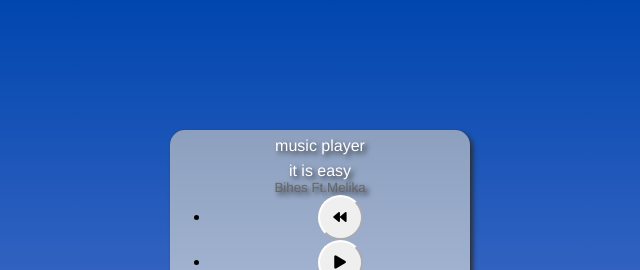
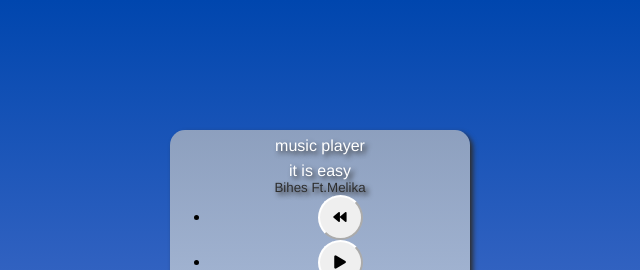
Before and after one commit to MHasanH1/Mehdi-Khamideh-40131873, a plain HTML site: page index.html in a window 1280 px wide. In both pictures the pointer is over the element "Bihes Ft.Melika". Shown: the top 270 px of the page, 430-1070 px from the left. Drawn offline with Linux system fonts and the light colour scheme.

Commit message:
singer:hover added

```diff
--- a/style.css
+++ b/style.css
@@ -33,6 +33,12 @@ p{
     color: #666666;
     font-size: smaller;
 }
+.singer:hover{
+    color: #2e2e2e;
+    cursor: pointer;
+    transition: 0.3s;
+}
+
 song and the song writers -> {
     font-family:'Franklin Gothic Medium', 'Arial Narrow', Arial, sans-serif;
 }
```
